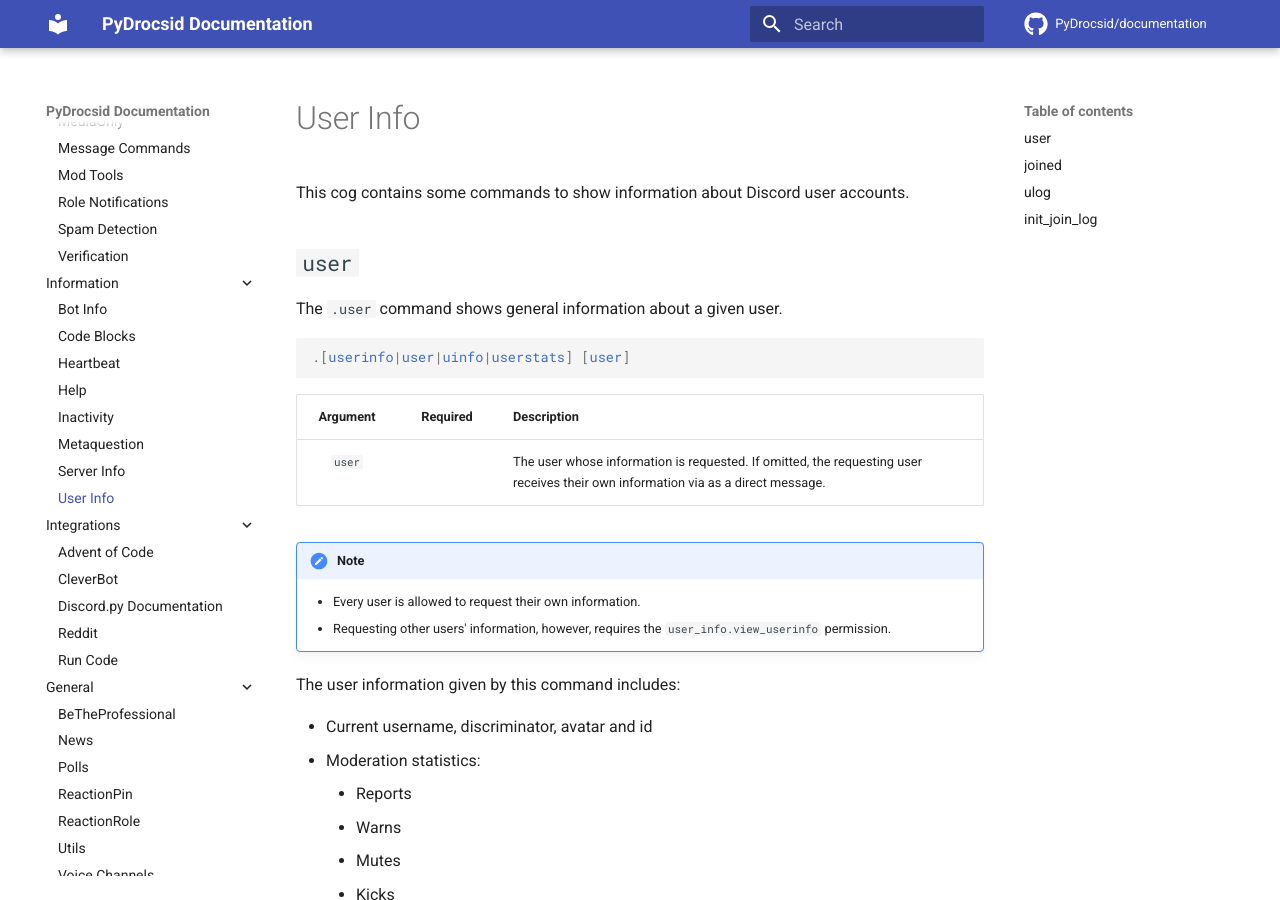
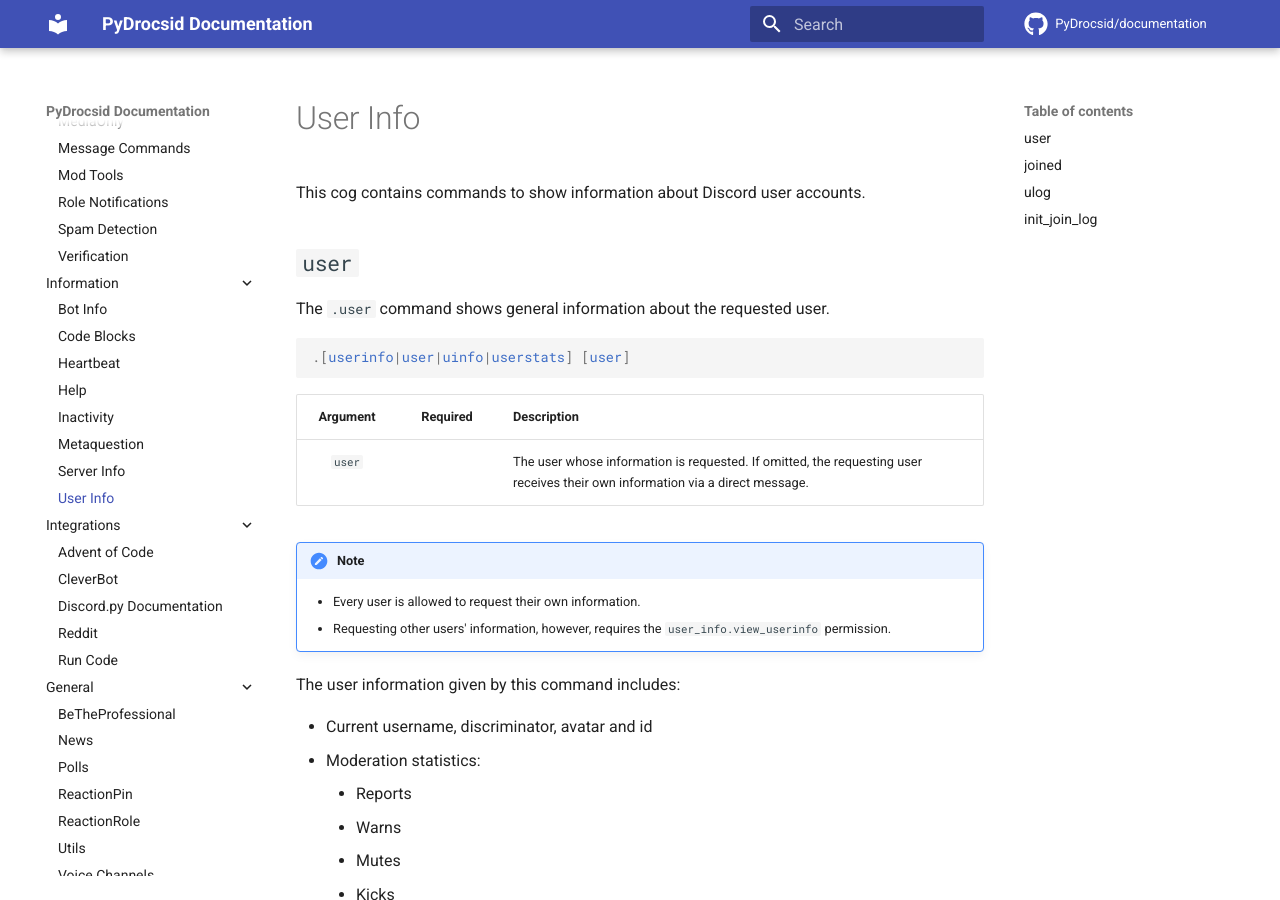
Before and after one commit to PyDrocsid/documentation, an MkDocs documentation site: the page built from docs/cogs/information/user_info.md, in a window 1280 px wide and 900 px high. Built offline with MkDocs 1.6.1 and Material for MkDocs 9.7.7, drawn with Linux system fonts in a browser that asks for light colours; comment, search, counter and statistics services are not loaded.

Commit message:
Apply suggestions from code review
Co-authored-by: Tristan <45330667+Tristan-H11@users.noreply.github.com>

````diff
--- a/docs/cogs/information/user_info.md
+++ b/docs/cogs/information/user_info.md
@@ -1,9 +1,9 @@
 # User Info
 
-This cog contains some commands to show information about Discord user accounts.
+This cog contains commands to show information about Discord user accounts.
 
 ## `user`
-The `.user` command shows general information about a given user.
+The `.user` command shows general information about the requested user.
 
 ```css
 .[userinfo|user|uinfo|userstats] [user]
@@ -11,7 +11,7 @@
 
 |Argument|Required|Description|
 |:------:|:------:|:----------|
-|`user`||The user whose information is requested. If omitted, the requesting user receives their own information via as a direct message.|
+|`user`||The user whose information is requested. If omitted, the requesting user receives their own information via a direct message.|
 
 !!! note
     - Every user is allowed to request their own information.
````
